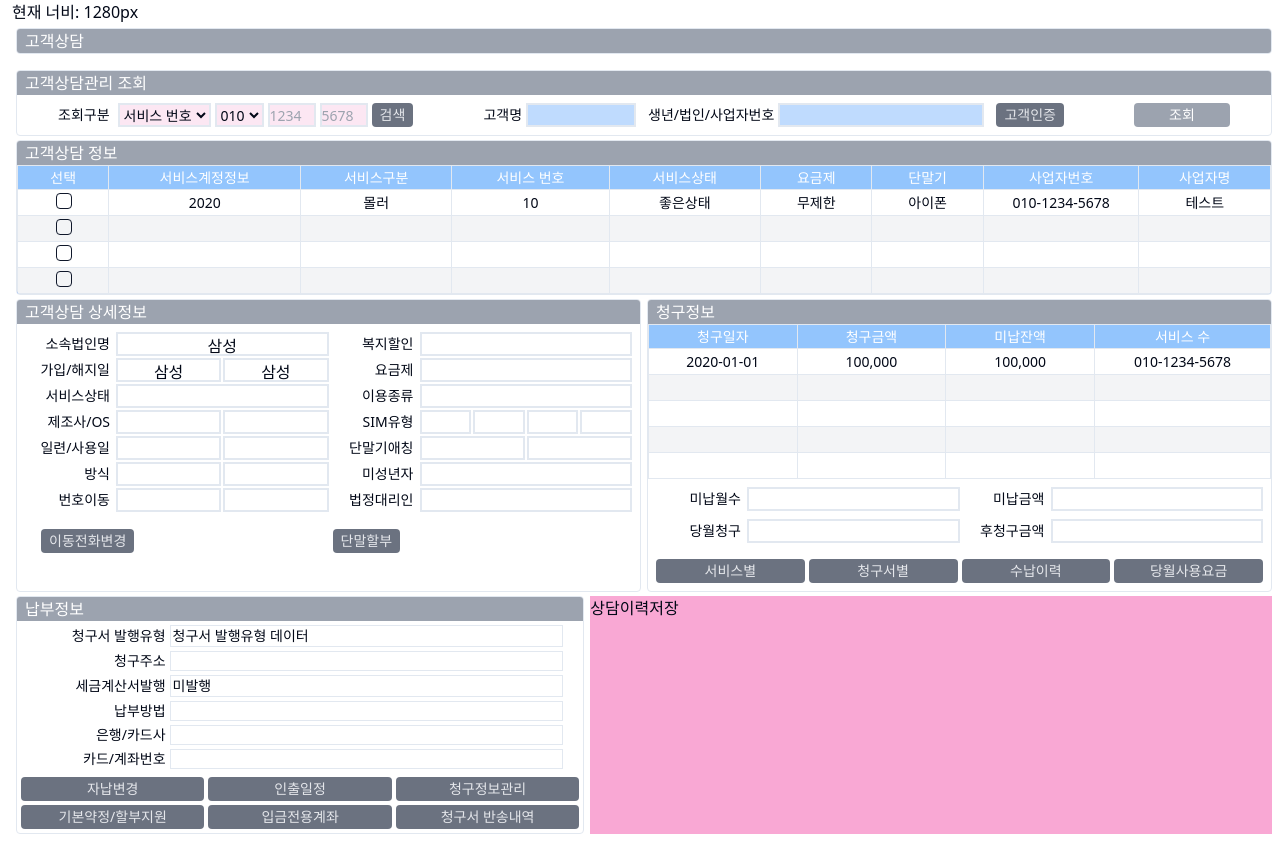
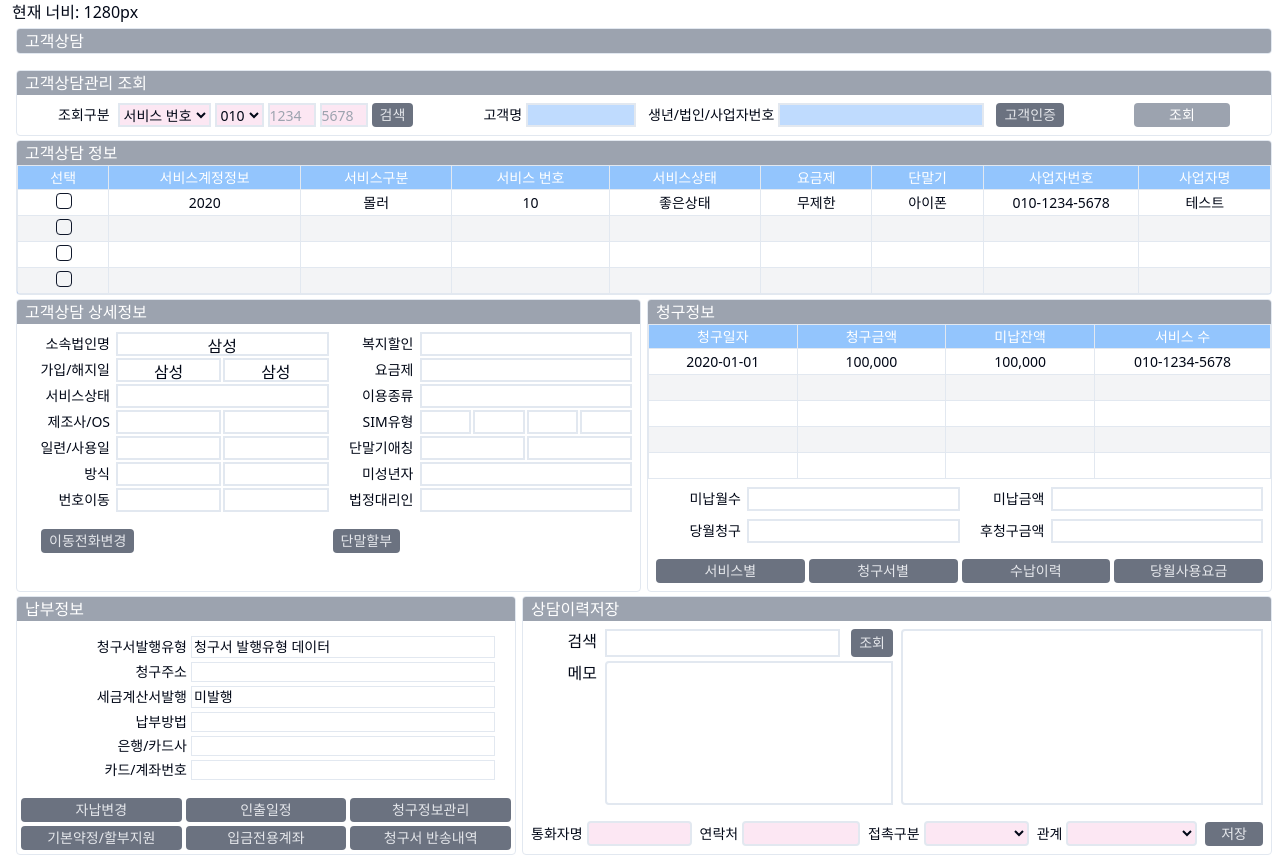
Before and after one commit to sprisao/SkPoc, a Next.js app: page / in a window 1280 px wide. Before the commit the page ends 838 px from the top, so only its background shows below. Built offline with nearby package versions, Linux system fonts and the light colour scheme.

Commit message:
UI 구현 및 디테일 조정  - 상담이력저장 섹션 구현  - 납부정보 섹션 디테일 조정

```diff
--- a/app/components/sections/PaymentInformation.tsx
+++ b/app/components/sections/PaymentInformation.tsx
@@ -22,73 +22,73 @@ const PaymentInformation = ({data}: PaymentInformationProps) => {
         <div className="flex flex-col h-full w-full justify-between">
             <SectionTitle title="납부정보"/>
             <div className="px-5 py-1 space-y-1">
-                <div className="grid grid-cols-4 gap-1 text-sm">
+                <div className="grid grid-cols-3 gap-1 text-sm">
                     <div className="flex items-center justify-end col-span-1">
                         <p className="text-right">
-                            청구서 발행유형
+                            청구서발행유형
                         </p>
                     </div>
-                    <div className="flex items-center border col-span-3 px-0.5">
+                    <div className="flex items-center border col-span-2 px-0.5">
                         <p>
                             {data.billType}
                         </p>
                     </div>
                 </div>
-                <div className="grid grid-cols-4 gap-1 text-sm">
+                <div className="grid grid-cols-3 gap-1 text-sm">
                     <div className="flex items-center justify-end col-span-1">
                         <p className="text-right">
                             청구주소
                         </p>
                     </div>
-                    <div className="flex items-center border col-span-3 px-0.5">
+                    <div className="flex items-center border col-span-2 px-0.5">
                         <p>
                             {data.billAddress}
                         </p>
                     </div>
                 </div>
-                <div className="grid grid-cols-4 gap-1 text-sm">
+                <div className="grid grid-cols-3 gap-1 text-sm">
                     <div className="flex items-center justify-end col-span-1">
                         <p className="text-right">
                             세금계산서발행
                         </p>
                     </div>
-                    <div className="flex items-center border col-span-3 px-0.5">
+                    <div className="flex items-center border col-span-2 px-0.5">
                         <p>
                             {data.taxBill ? "발행" : "미발행"}
                         </p>
                     </div>
                 </div>
-                <div className="grid grid-cols-4 gap-1 text-sm">
+                <div className="grid grid-cols-3 gap-1 text-sm">
                     <div className="flex items-center justify-end col-span-1">
                         <p className="text-right">
                             납부방법
                         </p>
                     </div>
-                    <div className="flex items-center border col-span-3 px-0.5">
+                    <div className="flex items-center border col-span-2 px-0.5">
                         <p>
                             {data.paymentMethod}
                         </p>
                     </div>
                 </div>
-                <div className="grid grid-cols-4 gap-1 text-sm">
+                <div className="grid grid-cols-3 gap-1 text-sm">
                     <div className="flex items-center justify-end col-span-1">
                         <p className="text-right">
                             은행/카드사
                         </p>
                     </div>
-                    <div className="flex items-center border col-span-3 px-0.5">
+                    <div className="flex items-center border col-span-2 px-0.5">
                         <p>
                             {data.bank}
                         </p>
                     </div>
                 </div>
-                <div className="grid grid-cols-4 gap-1 text-sm">
+                <div className="grid grid-cols-3 gap-1 text-sm">
                     <div className="flex items-center justify-end col-span-1">
                         <p className="text-right">
                             카드/계좌번호
                         </p>
                     </div>
-                    <div className="flex items-center border col-span-3 px-0.5">
+                    <div className="flex items-center border col-span-2 px-0.5">
                         <p>
                             {data.cardNumber}
                         </p>
--- a/app/components/sections/SaveServiceHistory.tsx
+++ b/app/components/sections/SaveServiceHistory.tsx
@@ -1,8 +1,80 @@
 /*상담이력저장*/
+import SectionTitle from "@/app/components/ui/SectionTitle";
+import CommonButton from "@/app/components/ui/CommonButton";
+
 const SaveServiceHistory = () => {
     return (
         <div className="">
-            <h1>상담이력저장</h1>
+            <SectionTitle title="상담이력저장"/>
+            <div className="grid grid-cols-2 auto-cols-fr px-2 py-2 gap-2">
+                <div className="flex flex-col space-y-1">
+                    <div className=" grid grid-cols-5 gap-2">
+                        <p className="shrink-0 text-right rounded-s">검색</p>
+                        <div className="flex flex-row col-span-4 justify-between">
+                            <input className="border-2"></input>
+                            <CommonButton>조회</CommonButton>
+                        </div>
+                    </div>
+                    <div className="grid grid-cols-5 gap-2">
+                        <p className="shrink-0 text-right">메모</p>
+                        <input className="col-span-4 border-2 h-36 rounded-s"/>
+                    </div>
+                </div>
+                <div className="">
+                    <input className="border-2 w-full h-full rounded-s"/>
+                </div>
+                <div>
+                </div>
+            </div>
+            <div className="grid grid-cols-4 gap-2 px-2 pb-2">
+                <div className="flex flex-row text-sm space-x-1">
+                    <div className="flex items-center justify-end shrink-0">
+                        <p className="text-right">
+                            통화자명
+                        </p>
+                    </div>
+                    <input className="w-full bg-pink-100 grow border-2 rounded-sm"/>
+                </div>
+                <div className="flex flex-row text-sm space-x-1">
+                    <div className="flex items-center justify-end shrink-0">
+                        <p className="text-right">
+                            연락처
+                        </p>
+                    </div>
+                    <input className="w-full bg-pink-100 grow border-2 rounded-sm"/>
+                </div>
+                <div className="flex flex-row text-sm space-x-1">
+                    <div className="flex items-center justify-end shrink-0">
+                        <p className="text-right">
+                            접촉구분
+                        </p>
+                    </div>
+                    <select className="grow bg-pink-100 border-2 rounded-sm">
+                        <option></option>
+                        <option>1</option>
+                        <option>2</option>
+                    </select>
+                </div>
+                <div className="flex flex-row text-sm space-x-1">
+                    <div className="flex items-center justify-end shrink-0">
+                        <p className="text-right">
+                            관계
+                        </p>
+                    </div>
+                    <select className="grow bg-pink-100 border-2 rounded-sm">
+                        <option></option>
+                        <option>1</option>
+                        <option>2</option>
+                    </select>
+                </div>
+                <div className="col-end-6">
+                    <CommonButton>
+                        <div className="px-2">
+                            저장
+                        </div>
+                    </CommonButton>
+                </div>
+            </div>
         </div>
     )
 }
--- a/app/page.tsx
+++ b/app/page.tsx
@@ -169,10 +169,10 @@ export default async function Page() {
                     </div>
                 </div>
                 <div className="flex w-full flex-row space-x-1.5 justify-between m-1">
-                    <div className="w-1/2 border rounded-sm overflow-clip ">
+                    <div className="w-2/5 border rounded-sm overflow-clip ">
                         <PaymentInformation data={paymentInfoData}/>
                     </div>
-                    <div className="w-3/5 bg-pink-300">
+                    <div className="w-3/5 border rounded-sm overflow-clip ">
                         <SaveServiceHistory/>
                     </div>
                 </div>
```
